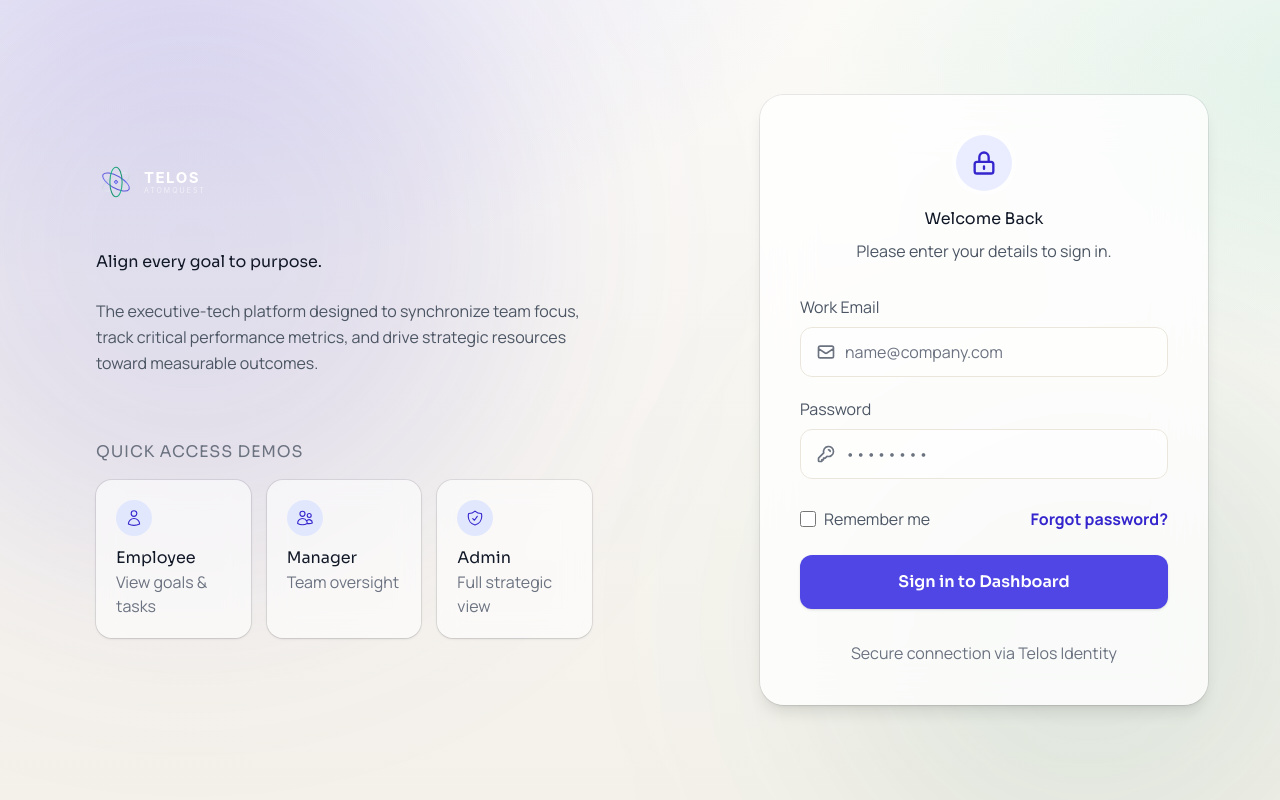
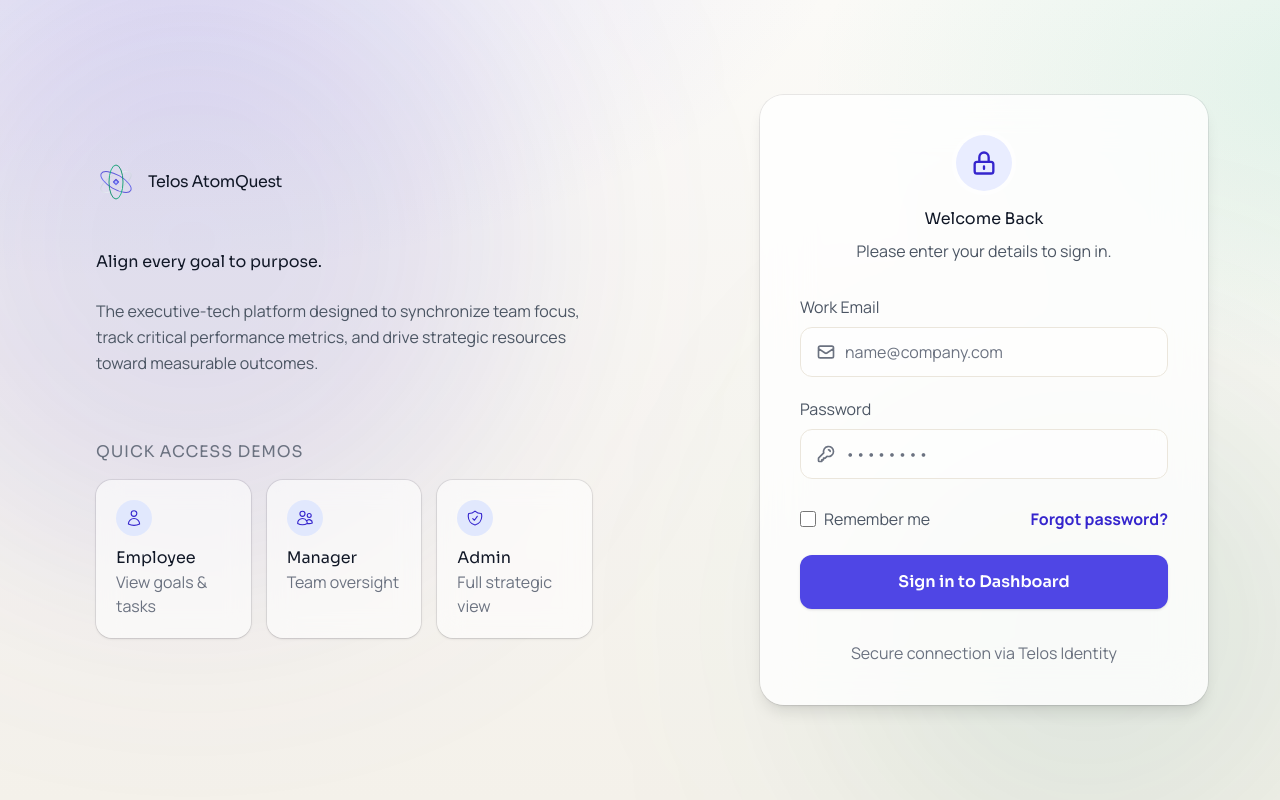
Before and after one commit to aayusharyaiam/Telos_Frontend, a React (Vite) app: page /login in a window 1280 px wide. Built offline with nearby package versions, Linux system fonts and the light colour scheme; no server answers.

Commit message:
Remove logo-with-name from website (light theme visibility issue), replace with logo-mark + text

```diff
--- a/src/components/layout/Navbar.jsx
+++ b/src/components/layout/Navbar.jsx
@@ -40,7 +40,8 @@ export default function Navbar() {
         </div>
 
         <div className="hidden md:flex items-center">
-          <img src="/logo-with-name.svg" alt="Telos AtomQuest" className="h-7 w-auto object-contain" />
+          <img src="/logo-mark.svg" alt="Telos" className="h-7 w-7 object-contain" />
+          <span className="font-display text-headline-md font-bold text-ink-900 dark:text-surface-bright">Telos</span>
           <span className="text-ink-400 dark:text-outline select-none">|</span>
           <span className="font-body-sm text-body-sm text-ink-500 dark:text-outline">
             Purposeful Performance
--- a/src/pages/auth/LoginPage.jsx
+++ b/src/pages/auth/LoginPage.jsx
@@ -63,8 +63,11 @@ export default function LoginPage() {
 
       <div className="hidden lg:flex flex-col justify-center flex-1 px-12 xl:px-24 z-10 relative">
         <motion.div initial="initial" animate="animate" variants={stagger} className="max-w-2xl">
-          <motion.div variants={fadeSlide} className="mb-12">
-            <img src="/logo-with-name.svg" alt="Telos AtomQuest" className="h-10 w-auto object-contain" />
+          <motion.div variants={fadeSlide} className="flex items-center gap-3 mb-12">
+            <img src="/logo-mark.svg" alt="Telos" className="h-10 w-10 object-contain" />
+            <span className="font-display text-headline-md text-ink-900 dark:text-inverse-on-surface tracking-tight">
+              Telos AtomQuest
+            </span>
           </motion.div>
 
           <motion.h1
@@ -122,8 +125,11 @@ export default function LoginPage() {
           transition={{ duration: 0.5, ease: 'easeOut' }}
           className="w-full max-w-md"
         >
-          <div className="flex lg:hidden items-center justify-center mb-8">
-            <img src="/logo-with-name.svg" alt="Telos AtomQuest" className="h-8 w-auto object-contain" />
+          <div className="flex lg:hidden items-center gap-2 justify-center mb-8">
+            <img src="/logo-mark.svg" alt="Telos" className="h-8 w-8 object-contain" />
+            <span className="font-display text-headline-md text-ink-900 dark:text-inverse-on-surface tracking-tight">
+              Telos AtomQuest
+            </span>
           </div>
 
           <motion.div
```
